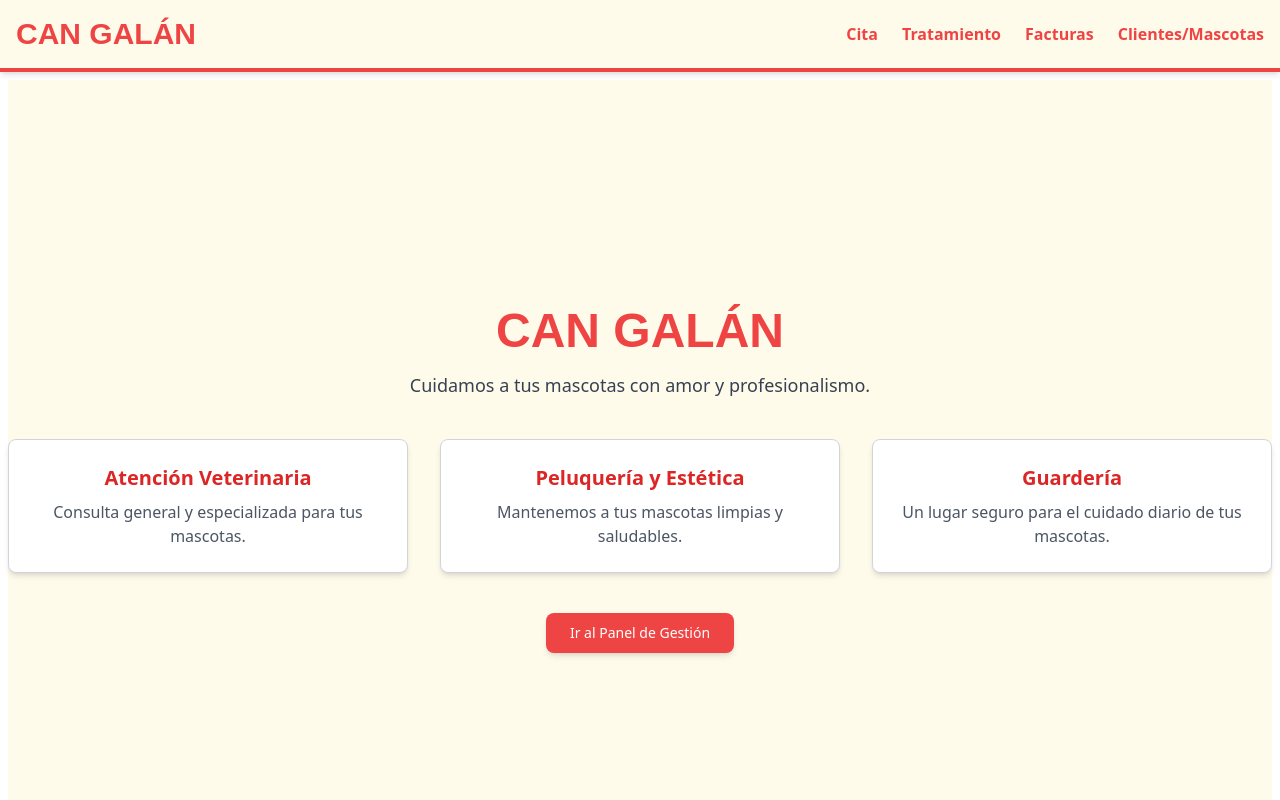
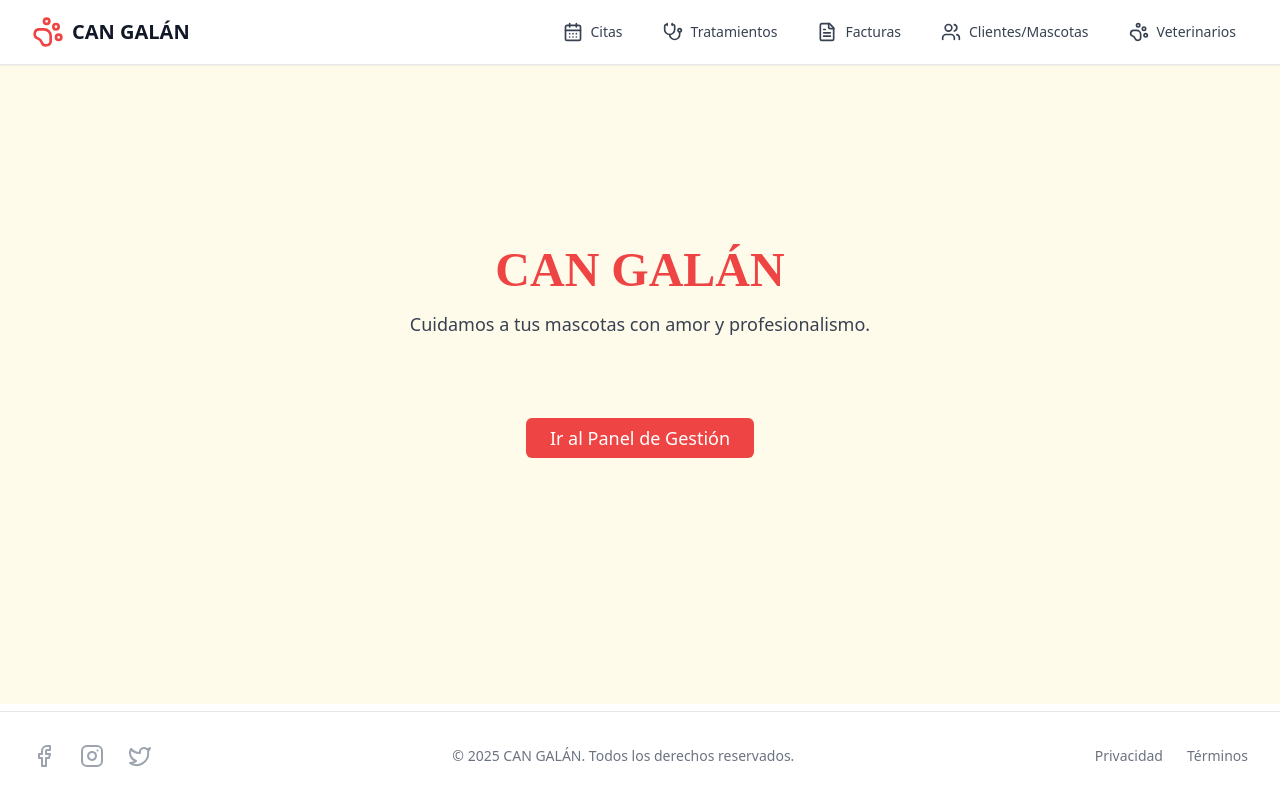
Before and after one commit to rafaelbau34/damazo, a Next.js app: page / in a window 1280 px wide. Shown: the top 800 px of the page. Built offline with nearby package versions, Linux system fonts and the light colour scheme.

Commit message:
modificaciones visuales para los componentes navbar, footer y layout

```diff
--- a/src/app/cita/page.tsx
+++ b/src/app/cita/page.tsx
@@ -1,6 +1,6 @@
 "use client";
 
-import Layout from "app/layout/Layout";
+import { Layout } from "app/layout/Layout";
 import { useState, useEffect } from "react";
 
 interface Cita {
--- a/src/app/dashboard/page.tsx
+++ b/src/app/dashboard/page.tsx
@@ -2,7 +2,7 @@
 
 import { Button } from "app/components/ui/button";
 import Link from "next/link";
-import Layout from "app/layout/Layout";
+import { Layout } from "app/layout/Layout";
 
 export default function HomePage() {
   return (
--- a/src/app/facturas/page.tsx
+++ b/src/app/facturas/page.tsx
@@ -1,6 +1,6 @@
 "use client";
 
-import Layout from "app/Layout/Layout";
+import { Layout } from "app/layout/Layout";
 import React, { useState, useEffect } from "react";
 
 interface Factura {
--- a/src/app/mascotas/page.tsx
+++ b/src/app/mascotas/page.tsx
@@ -1,6 +1,6 @@
 "use client";
 import { useState, useEffect } from "react";
-import Layout from "app/layout/Layout";
+import { Layout } from "app/layout/Layout";
 import { Button } from "app/components/ui/button";
 import {
   Card,
--- a/src/app/page.tsx
+++ b/src/app/page.tsx
@@ -2,52 +2,31 @@
 
 import { Button } from "app/components/ui/button";
 import Link from "next/link";
-import Layout from "app/layout/Layout";
+import { Layout } from "app/layout/Layout";
 
 export default function HomePage() {
   return (
     <Layout>
-      <div className="flex flex-col items-center justify-center min-h-screen bg-amber-50">
+      <div className="flex flex-col items-center justify-center min-h-[calc(100vh-64px-32px)] bg-amber-50 px-4 py-12">
         <header className="text-center mb-10">
           <h1
-            className="text-5xl font-bold text-red-500"
-            style={{ fontFamily: "Gravitas One, sans-serif" }}
+            className="text-5xl font-bold text-red-500 mb-4"
+            style={{ fontFamily: "'Gravitas One', cursive" }}
           >
             CAN GALÁN
           </h1>
-          <p className="text-gray-700 mt-4 text-lg">
+          <p className="text-gray-700 text-lg">
             Cuidamos a tus mascotas con amor y profesionalismo.
           </p>
         </header>
 
-        <div className="grid gap-8 md:grid-cols-2 lg:grid-cols-3 text-center">
-          <div className="p-6 bg-white border border-gray-300 rounded-lg shadow-md">
-            <h3 className="text-xl font-semibold text-red-600">
-              Atención Veterinaria
-            </h3>
-            <p className="text-gray-600 mt-2">
-              Consulta general y especializada para tus mascotas.
-            </p>
-          </div>
-          <div className="p-6 bg-white border border-gray-300 rounded-lg shadow-md">
-            <h3 className="text-xl font-semibold text-red-600">
-              Peluquería y Estética
-            </h3>
-            <p className="text-gray-600 mt-2">
-              Mantenemos a tus mascotas limpias y saludables.
-            </p>
-          </div>
-          <div className="p-6 bg-white border border-gray-300 rounded-lg shadow-md">
-            <h3 className="text-xl font-semibold text-red-600">Guardería</h3>
-            <p className="text-gray-600 mt-2">
-              Un lugar seguro para el cuidado diario de tus mascotas.
-            </p>
-          </div>
+        <div className="grid gap-8 md:grid-cols-2 lg:grid-cols-3 text-center max-w-6xl w-full">
+          {/* Service cards remain the same */}
         </div>
 
         <div className="mt-10">
           <Link href="/dashboard">
-            <Button className="px-6 py-2 bg-red-500 text-white rounded-lg shadow-md hover:bg-red-600">
+            <Button className="px-6 py-3 bg-red-500 hover:bg-red-600 text-white text-lg">
               Ir al Panel de Gestión
             </Button>
           </Link>
--- a/src/components/ui/Footer.tsx
+++ b/src/components/ui/Footer.tsx
@@ -1,14 +1,46 @@
-import React from "react";
+"use client";
 
-const Footer: React.FC = () => {
+import Link from "next/link";
+import { Facebook, Instagram, Twitter } from "lucide-react";
+
+export function Footer() {
   return (
-    <footer className="bg-gray-900 text-white py-6 text-center">
-      <p className="text-sm">
-        &copy; {new Date().getFullYear()} CAN GALÁN. Todos los derechos
-        reservados.
-      </p>
+    <footer className="bg-white border-t border-gray-200 mt-auto">
+      <div className="max-w-7xl mx-auto px-4 sm:px-6 lg:px-8 py-8">
+        <div className="md:flex md:items-center md:justify-between">
+          <div className="flex justify-center md:justify-start space-x-6">
+            <Link href="#" className="text-gray-400 hover:text-gray-500">
+              <Facebook className="h-6 w-6" />
+            </Link>
+            <Link href="#" className="text-gray-400 hover:text-gray-500">
+              <Instagram className="h-6 w-6" />
+            </Link>
+            <Link href="#" className="text-gray-400 hover:text-gray-500">
+              <Twitter className="h-6 w-6" />
+            </Link>
+          </div>
+          <div className="mt-8 md:mt-0">
+            <p className="text-center text-sm text-gray-500">
+              &copy; {new Date().getFullYear()} CAN GALÁN. Todos los derechos
+              reservados.
+            </p>
+          </div>
+          <div className="mt-8 md:mt-0 flex justify-center space-x-6">
+            <Link
+              href="#"
+              className="text-sm text-gray-500 hover:text-gray-700"
+            >
+              Privacidad
+            </Link>
+            <Link
+              href="#"
+              className="text-sm text-gray-500 hover:text-gray-700"
+            >
+              Términos
+            </Link>
+          </div>
+        </div>
+      </div>
     </footer>
   );
-};
-
-export default Footer;
+}
--- a/src/components/ui/Navbar.tsx
+++ b/src/components/ui/Navbar.tsx
@@ -1,54 +1,77 @@
-import React from "react";
+"use client";
+
 import Link from "next/link";
+import { usePathname } from "next/navigation";
+import {
+  PawPrint,
+  CalendarDays,
+  Stethoscope,
+  FileText,
+  Users,
+} from "lucide-react";
 
-const Navbar: React.FC = () => {
+export function Navbar() {
+  const pathname = usePathname();
+
+  const navLinks = [
+    {
+      name: "Citas",
+      href: "/cita",
+      icon: <CalendarDays className="h-5 w-5" />,
+    },
+    {
+      name: "Tratamientos",
+      href: "/tratamiento",
+      icon: <Stethoscope className="h-5 w-5" />,
+    },
+    {
+      name: "Facturas",
+      href: "/facturas",
+      icon: <FileText className="h-5 w-5" />,
+    },
+    {
+      name: "Clientes/Mascotas",
+      href: "/mascotas",
+      icon: <Users className="h-5 w-5" />,
+    },
+    {
+      name: "Veterinarios",
+      href: "/veterinarios",
+      icon: <PawPrint className="h-5 w-5" />,
+    },
+  ];
+
   return (
-    <nav className="bg-amber-50 p-4 shadow-md border-b-4 border-red-500">
-      <div className="container mx-auto flex justify-between items-center">
-        <Link
-          href="/"
-          className="text-3xl font-bold text-red-500"
-          style={{ fontFamily: "Gravitas One, sans-serif" }}
-        >
-          CAN GALÁN
-        </Link>
-        <ul className="flex space-x-6">
-          <li>
-            <Link
-              href="/cita"
-              className="text-red-500 hover:text-red-700 font-semibold"
-            >
-              Cita
+    <nav className="fixed top-0 left-0 right-0 bg-white border-b border-gray-200 z-50 shadow-sm">
+      <div className="max-w-7xl mx-auto px-4 sm:px-6 lg:px-8">
+        <div className="flex justify-between h-16">
+          <div className="flex items-center">
+            <Link href="/" className="flex items-center">
+              <PawPrint className="h-8 w-8 text-red-500" />
+              <span className="ml-2 text-xl font-bold text-gray-900">
+                CAN GALÁN
+              </span>
             </Link>
-          </li>
-          <li>
-            <Link
-              href="/tratamiento"
-              className="text-red-500 hover:text-red-700 font-semibold"
-            >
-              Tratamiento
-            </Link>
-          </li>
-          <li>
-            <Link
-              href="/facturas"
-              className="text-red-500 hover:text-red-700 font-semibold"
-            >
-              Facturas
-            </Link>
-          </li>
-          <li>
-            <Link
-              href="/mascotas"
-              className="text-red-500 hover:text-red-700 font-semibold"
-            >
-              Clientes/Mascotas
-            </Link>
-          </li>
-        </ul>
+          </div>
+
+          <div className="hidden md:flex items-center space-x-4">
+            {navLinks.map((link) => (
+              <Link
+                key={link.href}
+                href={link.href}
+                className={`flex items-center px-3 py-2 rounded-md text-sm font-medium ${
+                  pathname === link.href
+                    ? "bg-red-50 text-red-600"
+                    : "text-gray-700 hover:bg-gray-50 hover:text-gray-900"
+                }`}
+              >
+                <span className="mr-2">{link.icon}</span>
+                {link.name}
+              </Link>
+            ))}
+          </div>
+        </div>
       </div>
     </nav>
   );
-};
-
-export default Navbar;
+}
--- a/src/layout/Layout.tsx
+++ b/src/layout/Layout.tsx
@@ -1,20 +1,18 @@
-import Footer from "app/components/ui/Footer";
-import Navbar from "app/components/ui/Navbar";
-import React from "react";
+"use client";
 
-import { ReactNode } from "react";
+import { Navbar } from "app/components/ui/Navbar";
+import { Footer } from "app/components/ui/Footer";
 
 interface LayoutProps {
-  children: ReactNode;
+  children: React.ReactNode;
 }
-const Layout = ({ children }: LayoutProps) => {
+
+export function Layout({ children }: LayoutProps) {
   return (
-    <>
+    <div className="min-h-screen flex flex-col">
       <Navbar />
-      <main className="p-2">{children}</main>
+      <main className="flex-1 pt-16 pb-8">{children}</main>
       <Footer />
-    </>
+    </div>
   );
-};
-
-export default Layout;
+}
```
Also changed, not shown: src/app/tratamiento/page.tsx (+31 -10 lines), src/app/api/veterinarios/[id]/route.ts (added), src/app/api/veterinarios/route.ts (added), src/app/veterinarios/page.tsx (added).
